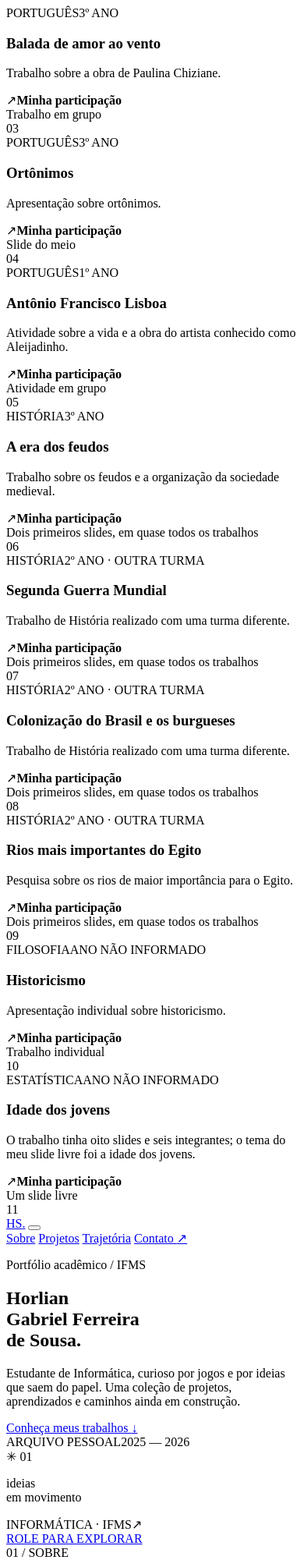
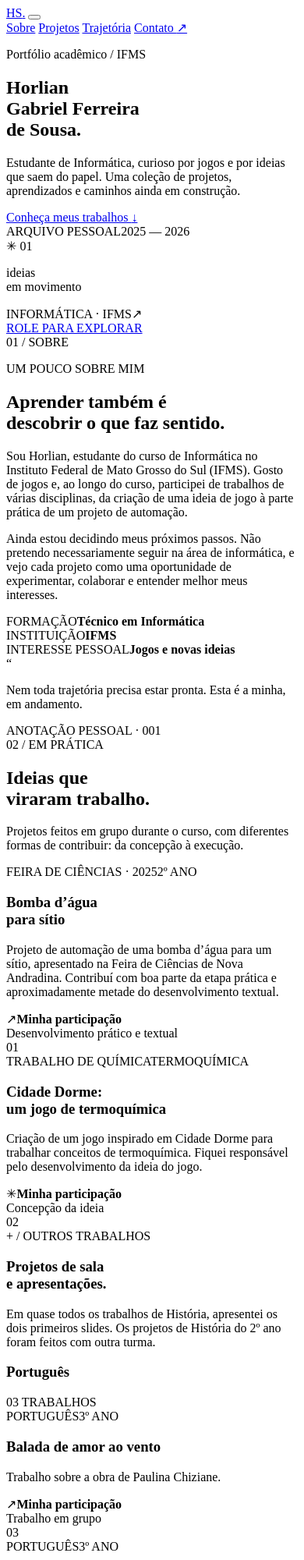
Before and after one commit to HORLIANSOUSA/GCSI, a plain HTML site: page index.html in a window 390 px wide. Shown: the top 2000 px of the page at 78% size. Drawn offline with Linux system fonts and the light colour scheme.

Commit message:
Organiza trabalhos por disciplina em cards

```diff
--- a/index.html
+++ b/index.html
@@ -2,51 +2,6 @@
 <html lang="pt-BR">
 <head>
   <meta charset="utf-8">
-        <article class="project-card academic-card">
-          <div class="project-visual academic-visual balada-visual" role="img" aria-label="Ilustração editorial em tons quentes para o trabalho sobre Balada de amor ao vento"></div>
-          <div class="project-card-body"><div class="project-meta"><span>PORTUGUÊS</span><span>3º ANO</span></div><h3>Balada de amor ao vento</h3><p>Trabalho sobre a obra de Paulina Chiziane.</p><div class="project-contribution"><span class="contribution-icon">↗</span><span><b>Minha participação</b><br>Trabalho em grupo</span></div></div>
-          <span class="project-number">03</span>
-        </article>
-        <article class="project-card academic-card">
-          <div class="project-visual academic-visual orthonym-visual" role="img" aria-label="Ilustração tipográfica para a apresentação de ortônimos"></div>
-          <div class="project-card-body"><div class="project-meta"><span>PORTUGUÊS</span><span>3º ANO</span></div><h3>Ortônimos</h3><p>Apresentação sobre ortônimos.</p><div class="project-contribution"><span class="contribution-icon">↗</span><span><b>Minha participação</b><br>Slide do meio</span></div></div>
-          <span class="project-number">04</span>
-        </article>
-        <article class="project-card academic-card">
-          <div class="project-visual academic-visual aleijadinho-visual" role="img" aria-label="Ilustração de escultura para a atividade sobre Antônio Francisco Lisboa"></div>
-          <div class="project-card-body"><div class="project-meta"><span>PORTUGUÊS</span><span>1º ANO</span></div><h3>Antônio Francisco Lisboa</h3><p>Atividade sobre a vida e a obra do artista conhecido como Aleijadinho.</p><div class="project-contribution"><span class="contribution-icon">↗</span><span><b>Minha participação</b><br>Atividade em grupo</span></div></div>
-          <span class="project-number">05</span>
-        </article>
-        <article class="project-card academic-card">
-          <div class="project-visual academic-visual feudos-visual" role="img" aria-label="Ilustração de castelo para o trabalho sobre a era dos feudos"></div>
-          <div class="project-card-body"><div class="project-meta"><span>HISTÓRIA</span><span>3º ANO</span></div><h3>A era dos feudos</h3><p>Trabalho sobre os feudos e a organização da sociedade medieval.</p><div class="project-contribution"><span class="contribution-icon">↗</span><span><b>Minha participação</b><br>Dois primeiros slides, em quase todos os trabalhos</span></div></div>
-          <span class="project-number">06</span>
-        </article>
-        <article class="project-card academic-card">
-          <div class="project-visual academic-visual war-visual" role="img" aria-label="Ilustração geométrica para o trabalho sobre a Segunda Guerra Mundial"></div>
-          <div class="project-card-body"><div class="project-meta"><span>HISTÓRIA</span><span>2º ANO · OUTRA TURMA</span></div><h3>Segunda Guerra Mundial</h3><p>Trabalho de História realizado com uma turma diferente.</p><div class="project-contribution"><span class="contribution-icon">↗</span><span><b>Minha participação</b><br>Dois primeiros slides, em quase todos os trabalhos</span></div></div>
-          <span class="project-number">07</span>
-        </article>
-        <article class="project-card academic-card">
-          <div class="project-visual academic-visual brazil-visual" role="img" aria-label="Ilustração de mapa para o trabalho sobre a colonização do Brasil"></div>
-          <div class="project-card-body"><div class="project-meta"><span>HISTÓRIA</span><span>2º ANO · OUTRA TURMA</span></div><h3>Colonização do Brasil e os burgueses</h3><p>Trabalho de História realizado com uma turma diferente.</p><div class="project-contribution"><span class="contribution-icon">↗</span><span><b>Minha participação</b><br>Dois primeiros slides, em quase todos os trabalhos</span></div></div>
-          <span class="project-number">08</span>
-        </article>
-        <article class="project-card academic-card">
-          <div class="project-visual academic-visual egypt-visual" role="img" aria-label="Ilustração de rio e paisagem para o trabalho sobre o Egito"></div>
-          <div class="project-card-body"><div class="project-meta"><span>HISTÓRIA</span><span>2º ANO · OUTRA TURMA</span></div><h3>Rios mais importantes do Egito</h3><p>Pesquisa sobre os rios de maior importância para o Egito.</p><div class="project-contribution"><span class="contribution-icon">↗</span><span><b>Minha participação</b><br>Dois primeiros slides, em quase todos os trabalhos</span></div></div>
-          <span class="project-number">09</span>
-        </article>
-        <article class="project-card academic-card">
-          <div class="project-visual academic-visual historicism-visual" role="img" aria-label="Ilustração abstrata de linhas do tempo para a apresentação de historicismo"></div>
-          <div class="project-card-body"><div class="project-meta"><span>FILOSOFIA</span><span>ANO NÃO INFORMADO</span></div><h3>Historicismo</h3><p>Apresentação individual sobre historicismo.</p><div class="project-contribution"><span class="contribution-icon">↗</span><span><b>Minha participação</b><br>Trabalho individual</span></div></div>
-          <span class="project-number">10</span>
-        </article>
-        <article class="project-card academic-card">
-          <div class="project-visual academic-visual statistics-visual" role="img" aria-label="Ilustração de gráfico para o trabalho de Estatística sobre idade dos jovens"></div>
-          <div class="project-card-body"><div class="project-meta"><span>ESTATÍSTICA</span><span>ANO NÃO INFORMADO</span></div><h3>Idade dos jovens</h3><p>O trabalho tinha oito slides e seis integrantes; o tema do meu slide livre foi a idade dos jovens.</p><div class="project-contribution"><span class="contribution-icon">↗</span><span><b>Minha participação</b><br>Um slide livre</span></div></div>
-          <span class="project-number">11</span>
-        </article>
 </head>
 <body>
   <header class="site-header">
@@ -127,17 +82,35 @@
         </article>
       </div>
       <div class="academic-heading"><div><div class="section-index"><span>+</span> / OUTROS TRABALHOS</div><h3>Projetos de sala<br><span>e apresentações.</span></h3></div><p>Em quase todos os trabalhos de História, apresentei os dois primeiros slides. Os projetos de História do 2º ano foram feitos com outra turma.</p></div>
-      <div class="academic-grid">
-        <article class="academic-card portuguese-card"><div class="academic-card-head"><span>PORTUGUÊS</span><span>3º ANO</span></div><h3>Balada de amor ao vento</h3><p>Trabalho sobre a obra de Paulina Chiziane.</p><div class="academic-card-role"><span>FORMATO</span><strong>Trabalho em grupo</strong></div></article>
-        <article class="academic-card portuguese-card"><div class="academic-card-head"><span>PORTUGUÊS</span><span>3º ANO</span></div><h3>Ortônimos</h3><p>Apresentação sobre ortônimos. Fiquei responsável pelo slide do meio.</p><div class="academic-card-role"><span>MINHA PARTE</span><strong>Slide do meio</strong></div></article>
-        <article class="academic-card portuguese-card"><div class="academic-card-head"><span>PORTUGUÊS</span><span>1º ANO</span></div><h3>Antônio Francisco Lisboa</h3><p>Atividade de Português sobre a vida e a obra do artista conhecido como Aleijadinho.</p><div class="academic-card-role"><span>FORMATO</span><strong>Atividade em grupo</strong></div></article>
-        <article class="academic-card history-card"><div class="academic-card-head"><span>HISTÓRIA</span><span>3º ANO</span></div><h3>A era dos feudos</h3><p>Trabalho sobre os feudos e a organização da sociedade medieval.</p><div class="academic-card-role"><span>APRESENTAÇÃO</span><strong>Dois primeiros slides, na maioria dos trabalhos</strong></div></article>
-        <article class="academic-card history-card"><div class="academic-card-head"><span>HISTÓRIA</span><span>2º ANO · OUTRA TURMA</span></div><h3>Segunda Guerra Mundial</h3><p>Trabalho de História realizado com uma turma diferente.</p><div class="academic-card-role"><span>APRESENTAÇÃO</span><strong>Dois primeiros slides, na maioria dos trabalhos</strong></div></article>
-        <article class="academic-card history-card"><div class="academic-card-head"><span>HISTÓRIA</span><span>2º ANO · OUTRA TURMA</span></div><h3>Colonização do Brasil e os burgueses</h3><p>Trabalho de História realizado com uma turma diferente.</p><div class="academic-card-role"><span>APRESENTAÇÃO</span><strong>Dois primeiros slides, na maioria dos trabalhos</strong></div></article>
-        <article class="academic-card history-card"><div class="academic-card-head"><span>HISTÓRIA</span><span>2º ANO · OUTRA TURMA</span></div><h3>Rios mais importantes do Egito</h3><p>Pesquisa sobre os rios de maior importância para o Egito, feita com outra turma.</p><div class="academic-card-role"><span>APRESENTAÇÃO</span><strong>Dois primeiros slides, na maioria dos trabalhos</strong></div></article>
-        <article class="academic-card philosophy-card"><div class="academic-card-head"><span>FILOSOFIA</span><span>ANO NÃO INFORMADO</span></div><h3>Historicismo</h3><p>Apresentação individual sobre historicismo.</p><div class="academic-card-role"><span>MINHA PARTE</span><strong>Trabalho individual</strong></div></article>
-        <article class="academic-card statistics-card"><div class="academic-card-head"><span>ESTATÍSTICA</span><span>ANO NÃO INFORMADO</span></div><h3>Idade dos jovens</h3><p>O trabalho tinha oito slides e seis integrantes. Escolhi um slide livre sobre a idade dos jovens.</p><div class="academic-card-role"><span>MINHA PARTE</span><strong>Um slide livre</strong></div></article>
-      </div>
+      <section class="academic-subject" aria-labelledby="portuguese-title">
+        <div class="academic-subject-heading"><h3 id="portuguese-title">Português</h3><span>03 TRABALHOS</span></div>
+        <div class="academic-grid">
+          <article class="project-card academic-card"><div class="project-visual academic-visual balada-visual" role="img" aria-label="Ilustração editorial para o trabalho sobre Balada de amor ao vento"></div><div class="project-card-body"><div class="project-meta"><span>PORTUGUÊS</span><span>3º ANO</span></div><h3>Balada de amor ao vento</h3><p>Trabalho sobre a obra de Paulina Chiziane.</p><div class="project-contribution"><span class="contribution-icon">↗</span><span><b>Minha participação</b><br>Trabalho em grupo</span></div></div><span class="project-number">03</span></article>
+          <article class="project-card academic-card"><div class="project-visual academic-visual orthonym-visual" role="img" aria-label="Ilustração tipográfica para a apresentação de ortônimos"></div><div class="project-card-body"><div class="project-meta"><span>PORTUGUÊS</span><span>3º ANO</span></div><h3>Ortônimos</h3><p>Apresentação sobre ortônimos.</p><div class="project-contribution"><span class="contribution-icon">↗</span><span><b>Minha participação</b><br>Slide do meio</span></div></div><span class="project-number">04</span></article>
+          <article class="project-card academic-card"><div class="project-visual academic-visual aleijadinho-visual" role="img" aria-label="Ilustração de escultura para a atividade sobre Antônio Francisco Lisboa"></div><div class="project-card-body"><div class="project-meta"><span>PORTUGUÊS</span><span>1º ANO</span></div><h3>Antônio Francisco Lisboa</h3><p>Atividade sobre a vida e a obra do artista conhecido como Aleijadinho.</p><div class="project-contribution"><span class="contribution-icon">↗</span><span><b>Minha participação</b><br>Atividade em grupo</span></div></div><span class="project-number">05</span></article>
+        </div>
+      </section>
+      <section class="academic-subject" aria-labelledby="history-title">
+        <div class="academic-subject-heading"><h3 id="history-title">História</h3><span>04 TRABALHOS</span></div>
+        <div class="academic-grid">
+          <article class="project-card academic-card"><div class="project-visual academic-visual feudos-visual" role="img" aria-label="Ilustração de castelo para o trabalho sobre a era dos feudos"></div><div class="project-card-body"><div class="project-meta"><span>HISTÓRIA</span><span>3º ANO</span></div><h3>A era dos feudos</h3><p>Trabalho sobre os feudos e a organização da sociedade medieval.</p><div class="project-contribution"><span class="contribution-icon">↗</span><span><b>Minha participação</b><br>Dois primeiros slides, em quase todos os trabalhos</span></div></div><span class="project-number">06</span></article>
+          <article class="project-card academic-card"><div class="project-visual academic-visual war-visual" role="img" aria-label="Ilustração geométrica para o trabalho sobre a Segunda Guerra Mundial"></div><div class="project-card-body"><div class="project-meta"><span>HISTÓRIA</span><span>2º ANO · OUTRA TURMA</span></div><h3>Segunda Guerra Mundial</h3><p>Trabalho de História realizado com uma turma diferente.</p><div class="project-contribution"><span class="contribution-icon">↗</span><span><b>Minha participação</b><br>Dois primeiros slides, em quase todos os trabalhos</span></div></div><span class="project-number">07</span></article>
+          <article class="project-card academic-card"><div class="project-visual academic-visual brazil-visual" role="img" aria-label="Ilustração de mapa para o trabalho sobre a colonização do Brasil"></div><div class="project-card-body"><div class="project-meta"><span>HISTÓRIA</span><span>2º ANO · OUTRA TURMA</span></div><h3>Colonização do Brasil e os burgueses</h3><p>Trabalho de História realizado com uma turma diferente.</p><div class="project-contribution"><span class="contribution-icon">↗</span><span><b>Minha participação</b><br>Dois primeiros slides, em quase todos os trabalhos</span></div></div><span class="project-number">08</span></article>
+          <article class="project-card academic-card"><div class="project-visual academic-visual egypt-visual" role="img" aria-label="Ilustração de rio para o trabalho sobre os rios do Egito"></div><div class="project-card-body"><div class="project-meta"><span>HISTÓRIA</span><span>2º ANO · OUTRA TURMA</span></div><h3>Rios mais importantes do Egito</h3><p>Pesquisa sobre os rios de maior importância para o Egito.</p><div class="project-contribution"><span class="contribution-icon">↗</span><span><b>Minha participação</b><br>Dois primeiros slides, em quase todos os trabalhos</span></div></div><span class="project-number">09</span></article>
+        </div>
+      </section>
+      <section class="academic-subject" aria-labelledby="philosophy-title">
+        <div class="academic-subject-heading"><h3 id="philosophy-title">Filosofia</h3><span>01 TRABALHO</span></div>
+        <div class="academic-grid">
+          <article class="project-card academic-card"><div class="project-visual academic-visual historicism-visual" role="img" aria-label="Ilustração de linhas do tempo para a apresentação de historicismo"></div><div class="project-card-body"><div class="project-meta"><span>FILOSOFIA</span><span>ANO NÃO INFORMADO</span></div><h3>Historicismo</h3><p>Apresentação individual sobre historicismo.</p><div class="project-contribution"><span class="contribution-icon">↗</span><span><b>Minha participação</b><br>Trabalho individual</span></div></div><span class="project-number">10</span></article>
+        </div>
+      </section>
+      <section class="academic-subject" aria-labelledby="statistics-title">
+        <div class="academic-subject-heading"><h3 id="statistics-title">Estatística</h3><span>01 TRABALHO</span></div>
+        <div class="academic-grid">
+          <article class="project-card academic-card"><div class="project-visual academic-visual statistics-visual" role="img" aria-label="Ilustração de gráfico para o trabalho de Estatística"></div><div class="project-card-body"><div class="project-meta"><span>ESTATÍSTICA</span><span>3º ANO</span></div><h3>Idade dos jovens</h3><p>O trabalho tinha oito slides e seis integrantes; o tema do meu slide livre foi a idade dos jovens.</p><div class="project-contribution"><span class="contribution-icon">↗</span><span><b>Minha participação</b><br>Um slide livre</span></div></div><span class="project-number">11</span></article>
+        </div>
+      </section>
       <div class="project-footnote"><span>+</span> Os nomes dos colegas dos trabalhos em grupo serão adicionados quando forem informados.</div>
     </section>
 
--- a/styles.css
+++ b/styles.css
@@ -107,6 +107,10 @@ h2 { font-size: clamp(38px, 5vw, 62px); font-weight: 600; line-height: 1.04; mar
 .academic-heading > p { max-width: 380px; margin: 0 0 3px; color: var(--muted); font-size: 12px; line-height: 1.7; }
 .academic-grid { display: grid; grid-template-columns: repeat(2, minmax(0, 1fr)); gap: 18px; }
 .academic-card { min-height: 360px; }
+.academic-subject + .academic-subject { margin-top: 42px; }
+.academic-subject-heading { display: flex; align-items: baseline; justify-content: space-between; gap: 18px; margin-bottom: 16px; padding-bottom: 10px; border-bottom: 1px solid #17252228; }
+.academic-subject-heading h3 { margin: 0; font: 600 23px var(--display); }
+.academic-subject-heading span { color: var(--muted); font: 9px var(--mono); }
 .academic-visual { isolation: isolate; }
 .academic-visual::before { content: ""; position: absolute; width: 56%; height: 62%; left: 22%; top: 18%; border: 1px solid #f2f3edc9; background: linear-gradient(145deg, #f2f3ed 0 48%, #d4ddd0 49%); transform: rotate(-7deg); box-shadow: 12px 10px 0 #17252245; }
 .academic-visual::after { content: ""; position: absolute; width: 48px; height: 48px; right: 10%; bottom: 12%; border: 1px solid #f2f3edc9; border-radius: 50%; background: var(--orange); box-shadow: 0 0 0 9px #f2f3ed1b; }
@@ -248,6 +252,9 @@ h2 { font-size: clamp(38px, 5vw, 62px); font-weight: 600; line-height: 1.04; mar
   .academic-heading { margin-top: 60px; flex-direction: column; gap: 14px; }
   .academic-heading h3 { font-size: 28px; }
   .academic-grid { grid-template-columns: 1fr; gap: 9px; }
+  .academic-card { grid-template-columns: 1fr; min-height: 0; }
+  .academic-card .academic-visual { min-height: 185px; }
+  .academic-card .project-card-body { min-height: 235px; }
   .process { grid-template-columns: 1fr; padding-top: 0; padding-bottom: 0; }
   .process-art { min-height: 310px; }
   .process-copy { padding: 55px 0 62px; }
```
